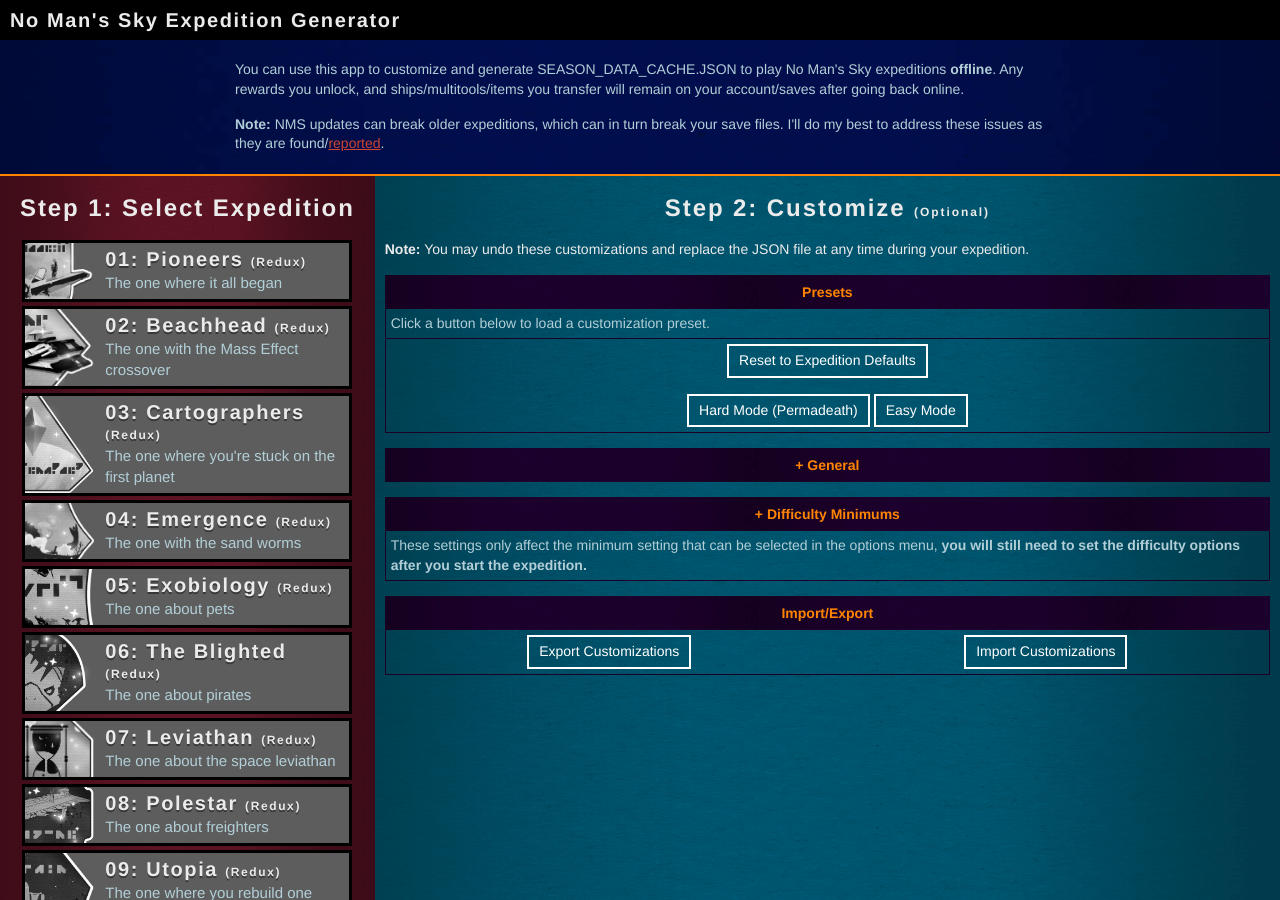
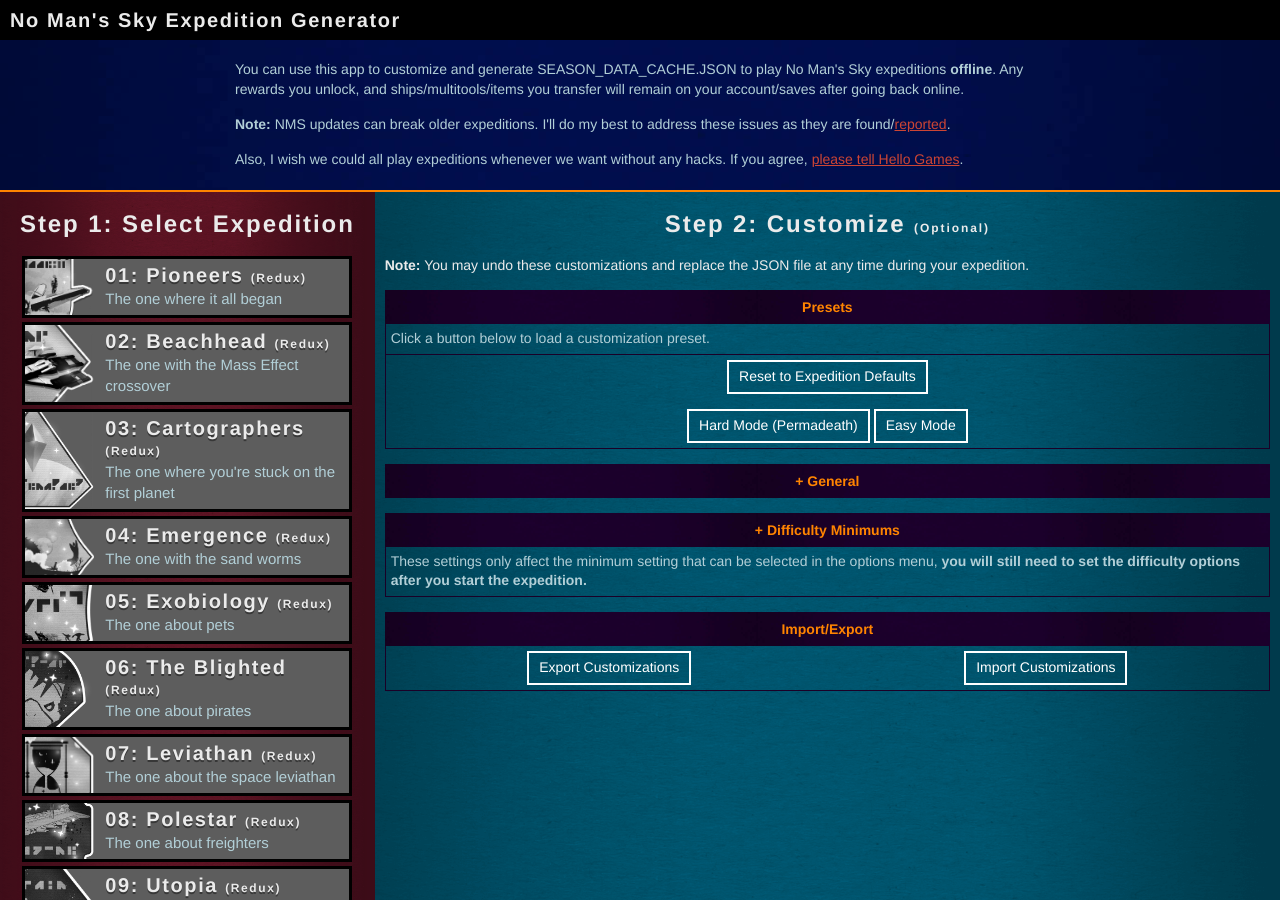
Before and after one commit to cwmonkey/nms-expeditions, a Jekyll site: the page built from index.html, in a window 1280 px wide and 900 px high. Built offline with Jekyll 4.4.1, drawn with Linux system fonts in a browser that asks for light colours; some web fonts are replaced; some of the changed text lies outside the part shown.

Commit message:
Copy edits
Saves haven't been broken in a while so I'm removing that.
Adding note to tell HG to stop gate-keeping expeditions.
Updating issues link.

```diff
--- a/index.html
+++ b/index.html
@@ -27,7 +27,10 @@
         Any rewards you unlock, and ships/multitools/items you transfer will remain on your account/saves after going back online.
       </p>
       <p>
-        <strong>Note:</strong> NMS updates can break older expeditions, which can in turn break your save files. I'll do my best to address these issues as they are found/<a href="https://github.com/cwmonkey/nms-expeditions/issues" target="_blank">reported</a>.
+        <strong>Note:</strong> NMS updates can break older expeditions. I'll do my best to address these issues as they are found/<a href="https://github.com/cwmonkey/nms-expeditions/issues" target="_blank">reported</a>.
+      </p>
+      <p>
+        Also, I wish we could all play expeditions whenever we want without any hacks. If you agree, <a href="https://hellogames.zendesk.com/hc/en-us/requests/new" target="_blank">please tell Hello Games</a>.
       </p>
     </div></section>
   </header>
@@ -369,7 +372,7 @@
 <footer class="footer">
   <div class="cms">
     <p>
-      This is a work in progress, so feel free to hit me up on GitHub with any issues: <a href="https://github.com/cwmonkey/nms-expeditions">https://github.com/cwmonkey/nms-expeditions</a>.
+      This is a work in progress, so feel free to hit me up on GitHub with any issues: <a href="https://github.com/cwmonkey/nms-expeditions/issues" target="_blank">https://github.com/cwmonkey/nms-expeditions/issues</a>.
     </p>
     <p>
       You can also contact <strong>WrasslorMonkey</strong> on Discord.
```
